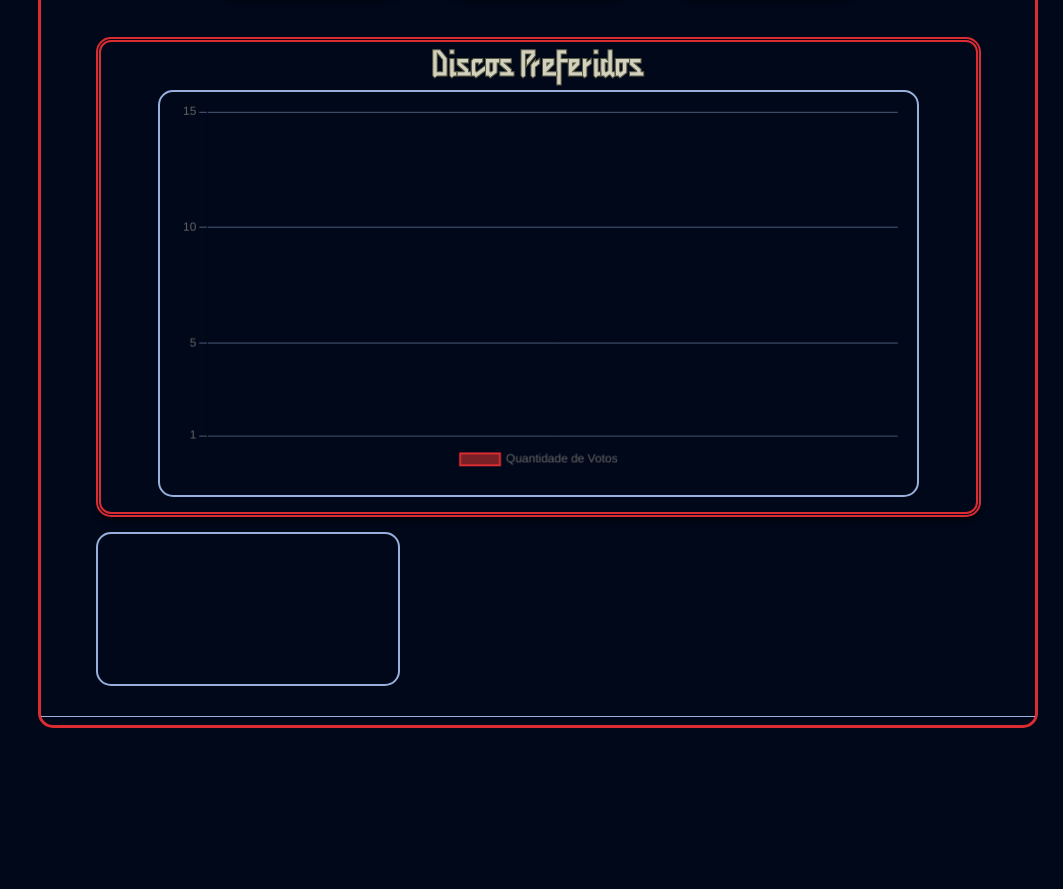
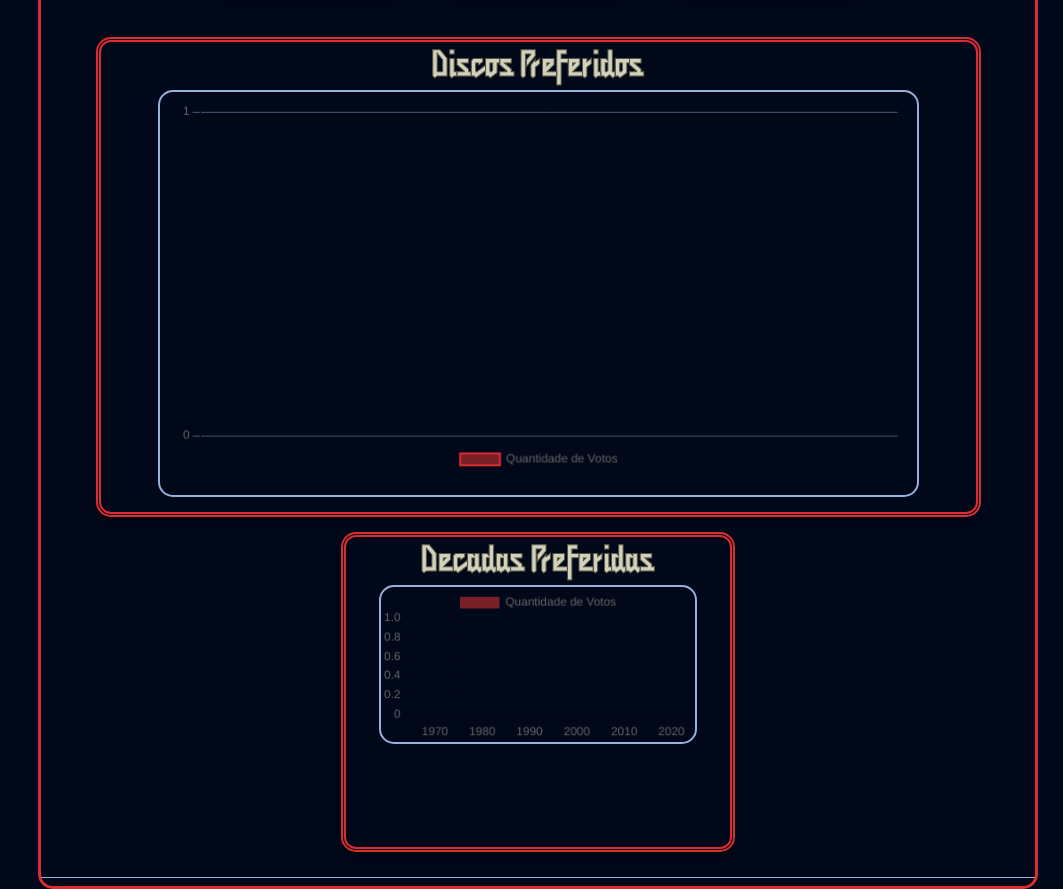
Before and after one commit to theodoro-salvador/projeto-individual, a website: page public/html/forum/votacao.html in a window 1280 px wide. Shown: the part 1737-2626 px from the top of the page, without its empty margins (217-1280 px from the left). Before the commit the page ends 2505 px from the top, so only its background shows below. Drawn offline with nearby package versions, Linux system fonts and the light colour scheme; no server answers.

Commit message:
grafico décadas preferidas funcionando

```diff
--- a/public/html/forum/js/dashboard.js
+++ b/public/html/forum/js/dashboard.js
@@ -1,4 +1,54 @@
-window.onload = buscarGraficoAlbuns();
+const chartAlbuns = document.getElementById('canvas_albuns');
+const chartDecadas = document.getElementById('canvas_decadas');
+const defaultOptions = {
+        responsive: true,
+        maintainAspectRatio: false,
+        layout: {
+            padding: 20,
+        },
+        scales: {
+            x: {
+                grid: {
+                    color: '#98b0dc',
+                    lineWidth: 0.5,
+                }
+            },
+            y: {
+                // min: 1,
+                // max: 15,
+                ticks: {
+                    stepSize: 1,
+                },
+                grid: {
+                    color: '#98b0dc',
+                    lineWidth: 0.5,
+                }
+            },
+        },
+        plugins: {
+            legend: {
+                position: 'bottom',
+            },
+        },
+        elements: {
+            line: {
+                borderWidth: 2,
+            },
+            point: {
+                radius: 5,
+                backgroundColor: '#792026',
+                borderColor: '#db2c31',
+                borderWidth: 2,
+            },
+        }
+    }
+
+window.onload = executarFuncoesDashboard();
+
+function executarFuncoesDashboard(){
+    buscarGraficoAlbuns();
+    buscarGraficoDecadas();
+}
 
 function buscarGraficoAlbuns(){
 
@@ -43,52 +93,48 @@ function buscarGraficoAlbuns(){
 
 });
 
-console.log(nomesDiscos, qtdVotosDiscos)
+}
+
+function buscarGraficoDecadas(){
+
+    let decadas = [1970, 1980, 1990, 2000, 2010, 2020];
+    let votosDecadas = [];
+
+    fetch('/graficos/buscarGraficoDecadas', {
+        method: 'GET',
+    })
+    .then(function (resultado){
+
+        if(resultado.status == 200){
+
+            resultado.json().then(function(dadosGrafico){
+
+                votosDecadas.push(
+                    dadosGrafico[0].decada70, dadosGrafico[0].decada80,
+                    dadosGrafico[0].decada90, dadosGrafico[0].decada00,
+                    dadosGrafico[0].decada10, dadosGrafico[0].decada20
+                );
+
+            })
 
         }
 
-const chartAlbuns = document.getElementById('canvas_albuns');
-const chartDecadas = document.getElementById('canvas_decadas');
+    });
 
-const defaultOptions = {
-        responsive: true,
-        maintainAspectRatio: false,
-        layout: {
-            padding: 20,
-        },
-        scales: {
-            x: {
-                grid: {
-                    color: '#98b0dc',
-                    lineWidth: 0.5,
-                }
-            },
-            y: {
-                min: 1,
-                max: 15,
-                ticks: {
-                    stepSize: 5,
-                },
-                grid: {
-                    color: '#98b0dc',
-                    lineWidth: 0.5,
-                }
-            },
-        },
-        plugins: {
-            legend: {
-                position: 'bottom',
-            },
-        },
-        elements: {
-            line: {
-                borderWidth: 2,
-            },
-            point: {
-                radius: 5,
+    new Chart(chartDecadas, {
+
+        type: 'bar',
+        data: {
+            labels: decadas,
+            datasets: [{
+                label: 'Quantidade de Votos',
+                data: votosDecadas,
                 backgroundColor: '#792026',
                 borderColor: '#db2c31',
-                borderWidth: 2,
-            },
+            }],
+            options: defaultOptions,
         }
+
+    })
+
 }
--- a/public/html/forum/votacao.html
+++ b/public/html/forum/votacao.html
@@ -460,8 +460,14 @@
                                         </div>
                                     </div>
 
-                                    <div class="chart">
-                                        <canvas id="canvas_decadas"></canvas>
+                                    <div class="chart-box" id="chart_decadas">
+                                        <div class="chart-title">
+                                            <span>Decadas Preferidas</span>
+                                        </div>
+
+                                        <div class="chart">
+                                            <canvas id="canvas_decadas"></canvas>
+                                        </div>
                                     </div>
                                 </div>
                             </div>
--- a/public/src/css/votacao-style.css
+++ b/public/src/css/votacao-style.css
@@ -142,6 +142,11 @@
     width: 90%;
 }
 
+#chart_decadas{
+    height: 40vh;
+    width: 40%;
+}
+
 .chart{
     flex: 1;
     width: 90%;
--- a/src/routes/graficos.js
+++ b/src/routes/graficos.js
@@ -7,4 +7,8 @@ router.get('/buscarGraficoAlbuns', function(req, res){
     graficoController.buscarGraficoAlbuns(req, res);
 });
 
+router.get('/buscarGraficoDecadas', function(req, res){
+    graficoController.buscarGraficoDecadas(req,res);
+});
+
 module.exports = router;
```
Also changed, not shown: src/controllers/graficoController.js (+16 -0 lines), src/models/graficoModel.js (+41 -2 lines). Lines whose indentation alone changed are shown as unchanged.
